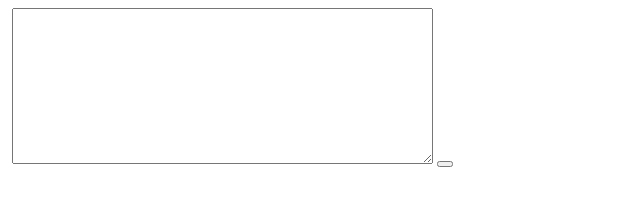
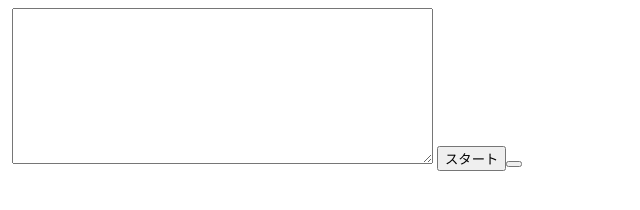
Before and after one commit to monster1408/country-quiz, a plain HTML site: page index.html in a window 1280 px wide. Shown: the whole page, without its empty margins (0-640 px from the left). Drawn offline with Linux system fonts and the light colour scheme.

Commit message:
Update index.html

```diff
--- a/index.html
+++ b/index.html
@@ -5,7 +5,7 @@
   <body>
     <img src="" id="flag">
     <textarea id="answer" rows="10" cols="50" placeholder=""></textarea>
-    <button onclick="randomimage()" id = "start">
+    <button onclick="randomimage()" id = "start">スタート<button>
     <script src = "script.js"></script>
   </body>
 </html>
```
